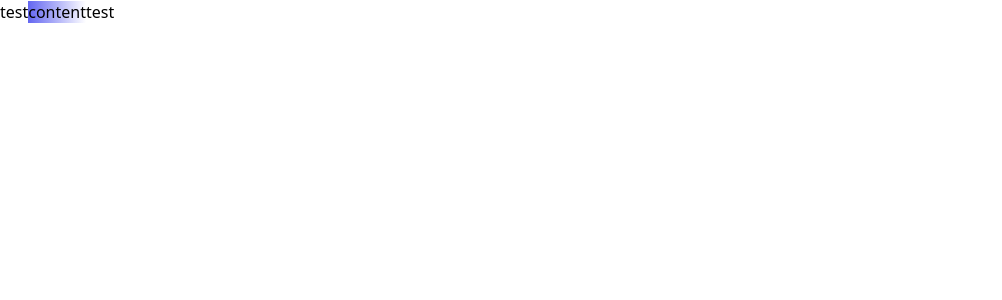
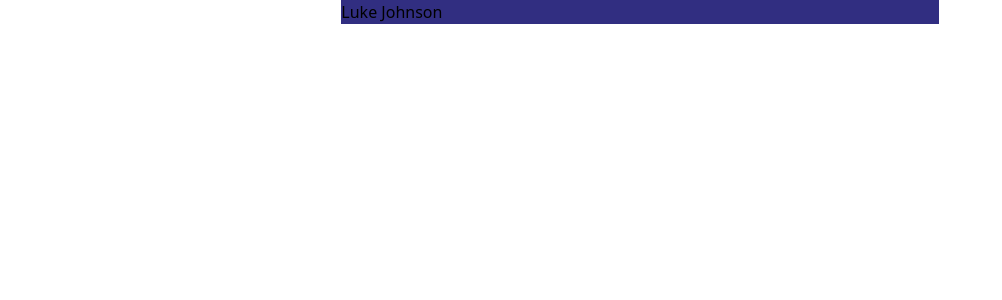
Before and after one commit to lukeedwardjo/lukejo, a React (Create React App) app: page / in a window 1280 px wide. Shown: the top 300 px of the page, without its empty margins (0-1002 px from the left). Built offline with nearby package versions, Linux system fonts and the light colour scheme.

Commit message:
use flex

```diff
--- a/src/App.tsx
+++ b/src/App.tsx
@@ -2,13 +2,13 @@ import "./App.css";
 
 function App() {
   return (
-    <>
-      <span className="w-auto">test</span>
-      <span className="max-w-md h-vh bg-gradient-to-r from-indigo-500 m-auto">
-        content
-      </span>
-      <span className="w-auto">test</span>
-    </>
+    <div className="flex">
+      <div className="flex-auto"></div>
+      <div className="flex-auto w-64 place-content-center bg-indigo-900">
+        Luke Johnson
+      </div>
+      <div className="flex-auto"></div>
+    </div>
   );
 }
 
```
